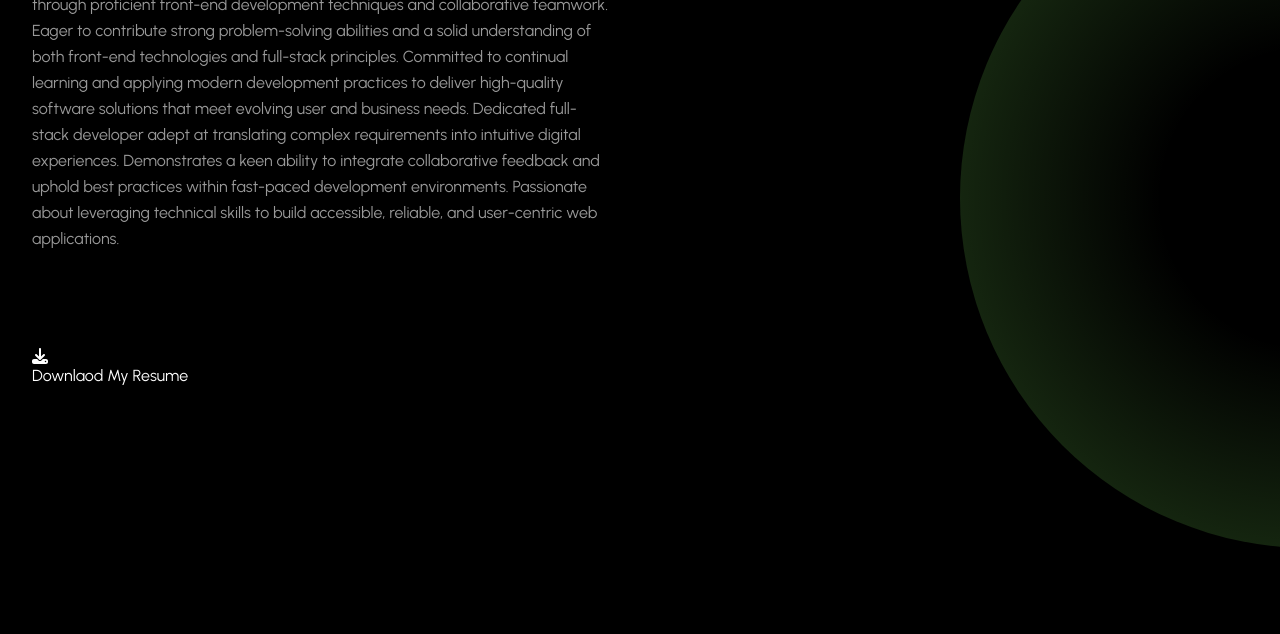
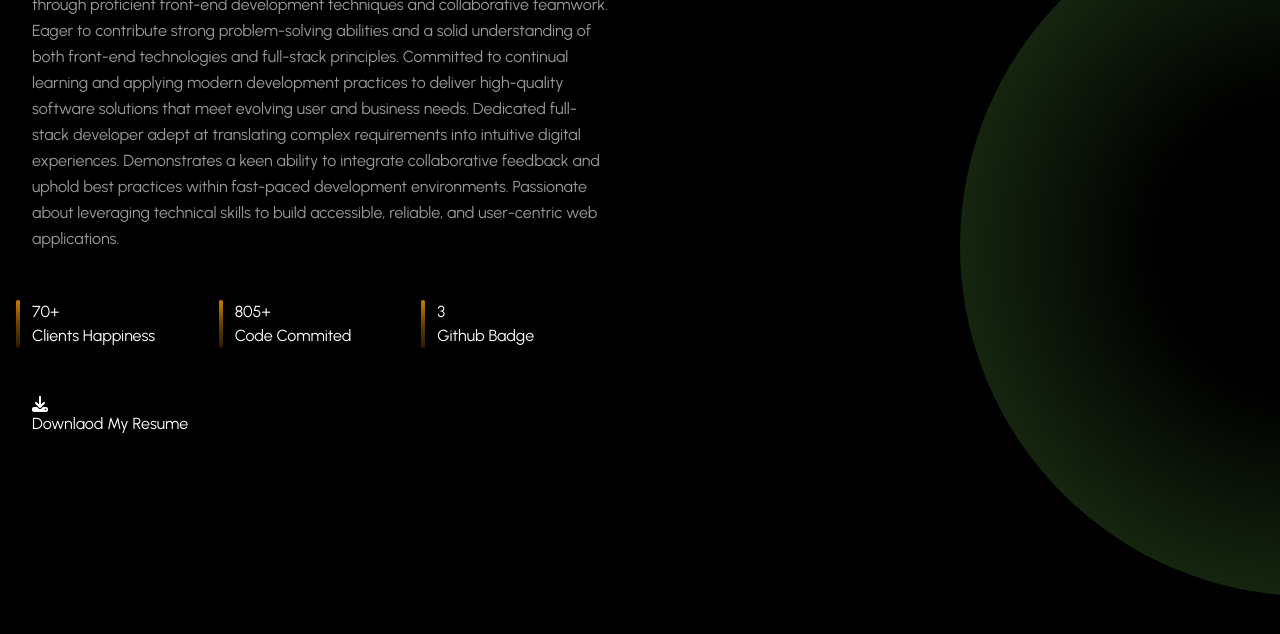
Before and after one commit to ReelMei/enzoportfolio.site, a React (Vite) app in the folder client-side/: page / in a window 1280 px wide. Shown: the part 1220-1854 px from the top of the page. Built offline with nearby package versions, Linux system fonts and the light colour scheme.

Commit message:
About section 83% done

```diff
--- a/client-side/src/components/sections/About.jsx
+++ b/client-side/src/components/sections/About.jsx
@@ -63,7 +63,7 @@ const About = () => {
               <div className='flex flex-col gap-4'>
 
                 {PERSONAL_INFO.bio.map((paragraph, index) => (
-                  <p key={index} className='text-white/60 leading-relaxed'>
+                  <p key={index} className='text-white/60 leading-relaxed text-base'>
                     {paragraph}
                   </p>
                 ))}
@@ -76,11 +76,11 @@ const About = () => {
 
           <FadeIn delay={300}>
 
-            <div className=''>
+            <div className='grid grid-cols-3 gap-8'>
 
-              {ABOUT_STATS.map((stat, index) => {
-                <div key={index} className=''>
-                  <div className=''></div>
+              {ABOUT_STATS.map((stat, index) => (
+                <div key={index} className='relative'>
+                  <div className='absolute -left-4 top-0 w-1 h-full bg-linear-to-b from-primary via-primary/50 to-primary/20 rounded-full'></div>
                   <div className=''>
                     {stat.value}
                   </div>
@@ -90,7 +90,7 @@ const About = () => {
                   </p>
 
                 </div>
-              })}
+              ))}
 
             </div>
 
--- a/client-side/src/utilis/constant.js
+++ b/client-side/src/utilis/constant.js
@@ -26,7 +26,7 @@ export const STATS = [
 
 export const ABOUT_STATS = [
     {label: 'Clients Happiness', value: '70+'},
-    {label: 'Code Commited', value: '5+'},
+    {label: 'Code Commited', value: '805+'},
     {label: 'Github Badge', value: '3'},
 ];
 
```
